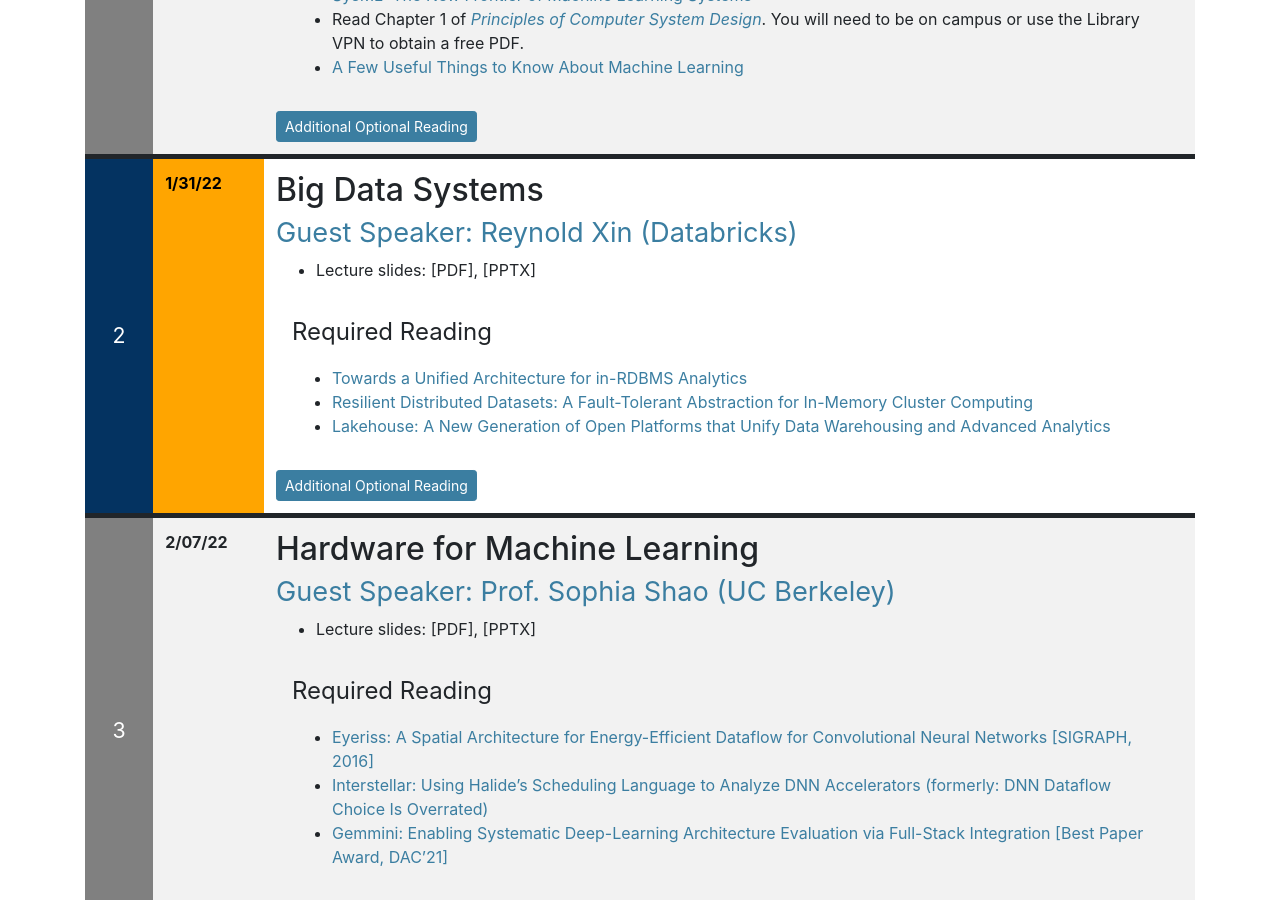
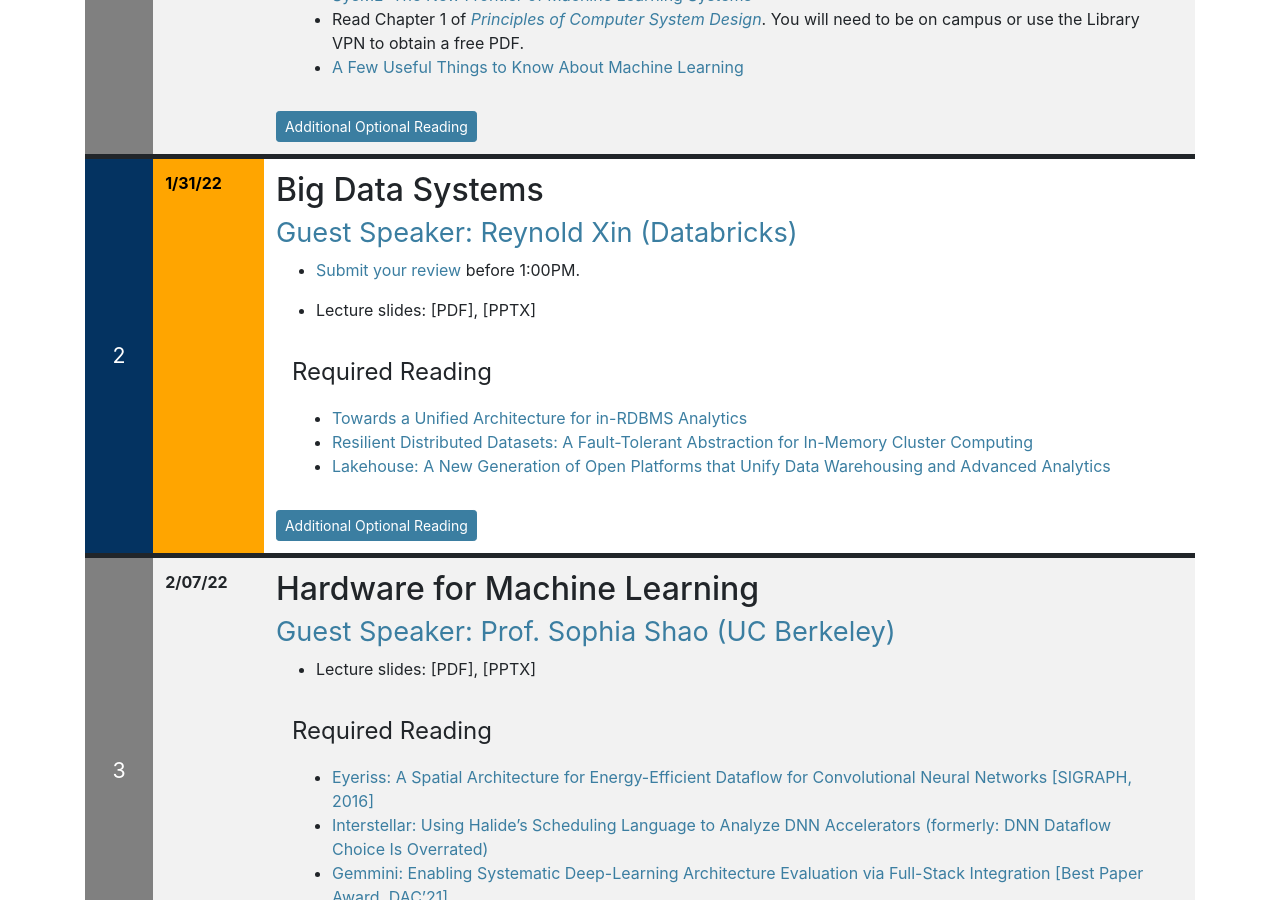
Before and after one commit to ucbrise/cs294-ai-sys-sp22, a Jekyll site: the page built from index.md, in a window 1280 px wide and 900 px high, scrolled down 1377 px. Built offline with Jekyll 4.4.1, drawn with Linux system fonts in a browser that asks for light colours; nearby versions of some CDN libraries; our own code applies the rules of GitHub Pages for plain Markdown files.

Commit message:
added paper review for lecture 2

```diff
--- a/index.md
+++ b/index.md
@@ -100,6 +100,8 @@ This lecture will be an overview of the class, requirements, and an introduction
 [//]: <> (lecture 2)
 # Big Data Systems
 ## [Guest Speaker: Reynold Xin (Databricks)](https://en.wikipedia.org/wiki/Reynold_Xin)
+
+* [Submit your review](https://forms.gle/Arj4xh3NzWWiDbSU7) before 1:00PM.
 
 * Lecture slides: [PDF], [PPTX]
 
```
